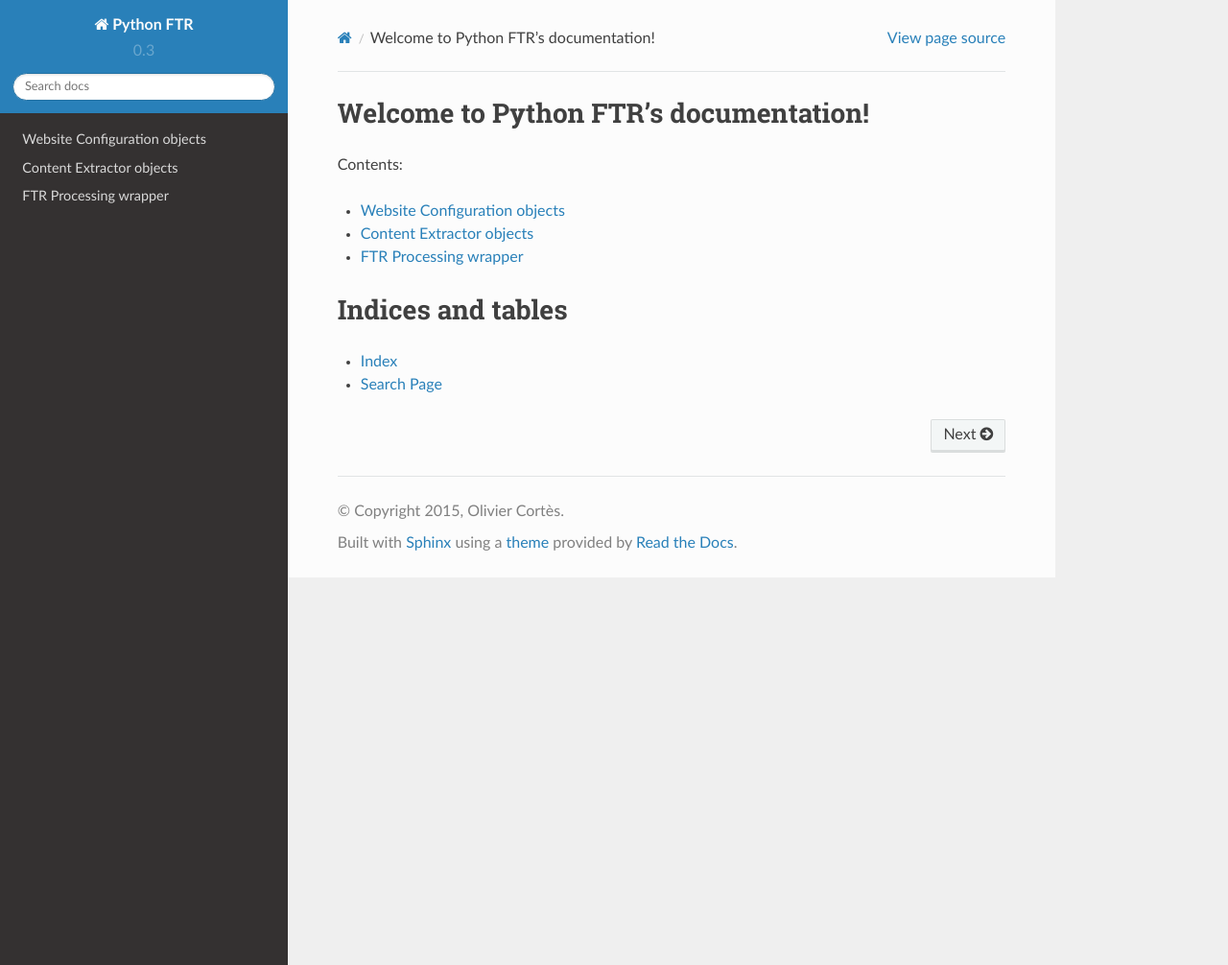
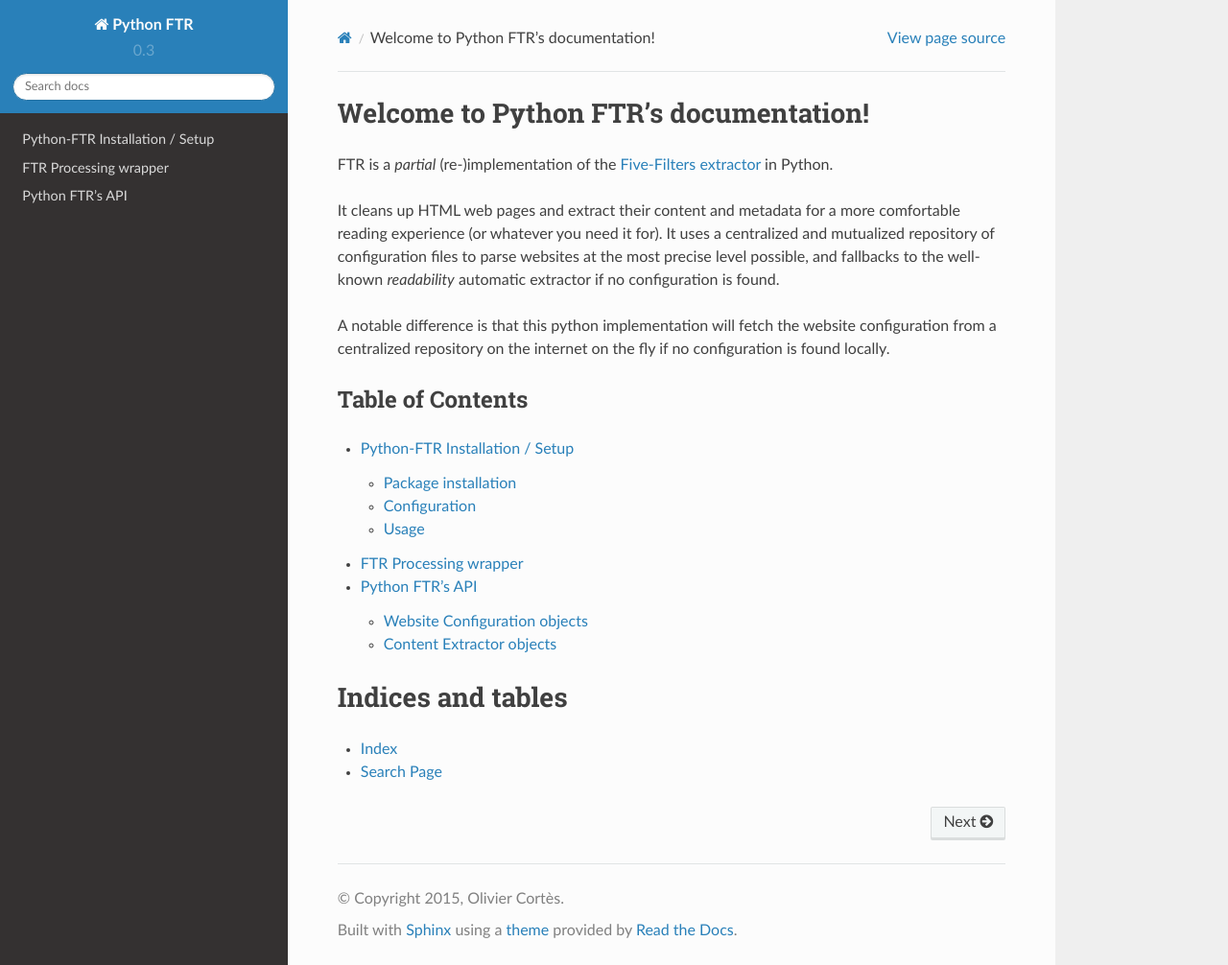
Before and after one commit to Lukas0907/python-ftr, a Sphinx documentation site: the page built from docs/index.rst, in a window 1280 px wide and 1006 px high. Shown: the whole window at 96% size. Built offline with Sphinx 7.4.7 and the Read the Docs theme 2.0.0, drawn with Linux system fonts in a browser that asks for light colours.

Commit message:
Documentation updates.
- updates for local siteconfig loading.
- doc & README merge.
- new installation doc (taken from readme).
- API TOC.
- more details at various places.

```diff
--- /dev/null
+++ b/docs/api.rst
@@ -0,0 +1,11 @@
+
+Python FTR's API
+================
+
+Contents:
+
+.. toctree::
+   :maxdepth: 2
+
+   config
+   extractor
--- a/docs/index.rst
+++ b/docs/index.rst
@@ -4,14 +4,30 @@
 Welcome to Python FTR's documentation!
 ======================================
 
-Contents:
+FTR is a *partial* (re-)implementation of the `Five-Filters extractor
+<http://fivefilters.org/>`_ in Python.
+
+It cleans up HTML web pages and extract their content and metadata for a
+more comfortable reading experience (or whatever you need it for). It uses
+a centralized and mutualized repository of configuration files to parse
+websites at the most precise level possible, and fallbacks to the well-known
+`readability` automatic extractor if no configuration is found.
+
+A notable difference is that this python implementation will fetch the
+website configuration from a centralized repository on the internet on the
+fly if no configuration is found locally.
+
+
+Table of Contents
+-----------------
 
 .. toctree::
    :maxdepth: 2
 
-   config
-   extractor
+   install
    process
+   api
+
 
 Indices and tables
 ==================
--- /dev/null
+++ b/docs/install.rst
@@ -0,0 +1,100 @@
+
+===============================
+Python-FTR Installation / Setup
+===============================
+
+Package installation
+====================
+
+To install latest stable version published, do it with PIP::
+
+	pip install ftr
+
+
+.. warning:: This is currently broken du to external dependancies not yet
+	packaged. See `related issue <https://github.com/1flow/python-ftr/issues/4>`_
+	for details.
+
+
+
+Or install directly via github::
+
+	# dependancies
+	pip install git+https://github.com/Karmak23/humanize.git@master#egg=humanize
+	pip install git+https://github.com/1flow/sparks.git@master#egg=sparks
+
+	# Python-FTR itself
+	pip install git+https://github.com/1flow/python-ftr.git@master#egg=ftr
+
+
+
+Using a cache system
+--------------------
+
+If you are using :mod:`ftr` in a Django project, you can benefit from :mod:`cacheops`
+to avoid repetitive fetching of website configuration files. Install it this way::
+
+	pip install cacheops
+
+
+And configure `cacheops` `as usual <https://github.com/Suor/django-cacheops>`_.
+
+
+
+Configuration
+=============
+
+
+
+Environment variables
+---------------------
+
+
+- ``PYTHON_FTR_CACHE_TIMEOUT``: optional, in seconds, as an integer. The
+  caching time of websites configuration files. Defaults to 3 days. Not
+  used if cache is not available.
+- ``PYTHON_FTR_REPOSITORIES``: one or more URLs, separated by spaces. In
+  case you need a space in the URL itself, urlencode() it (eg. ``%2f``).
+
+  Default values include an arbitrary local path ``${HOME}/sources/ftr-site-config``,
+  the `1flow repository <https://github.com/1flow/ftr-site-config>`_ and the
+  `Five-Filters repository <https://github.com/fivefilters/ftr-site-config>`_
+  (see below for details / format).
+
+
+
+Local configuration repositories
+--------------------------------
+
+Local siteconfig repositories are symply a complete or partial clone of any
+online official git repository. Just clone one of them locally, make its
+path first in the environment variable, and you're done if you just need to
+override siteconfigs with local changes.
+
+
+Website configuration repositories
+----------------------------------
+
+If there are more than one repository, they will be tried in turn ; first
+match wins.
+
+Web repositories must give access to raw siteconfig TXT format (eg a
+`text/plain` download. There is partial test against failure on this side
+in the code, but beware it's relatively weak. If the repository does not
+return `text/plain` results, it will be ignored.
+
+Eg. to use the filters from the
+`1flow official repository <https://github.com/1flow/ftr-site-config>`_,
+we use the following URL::
+
+	https://raw.githubusercontent.com/1flow/ftr-site-config/master/
+
+
+
+
+Usage
+=====
+
+When you're done installing and configuring, head to
+`process documentation <process>`_ for simple wrapped usage, or consult
+the whole API documentation for a customized one.
```
Also changed, not shown: README.md (+12 -2 lines).
